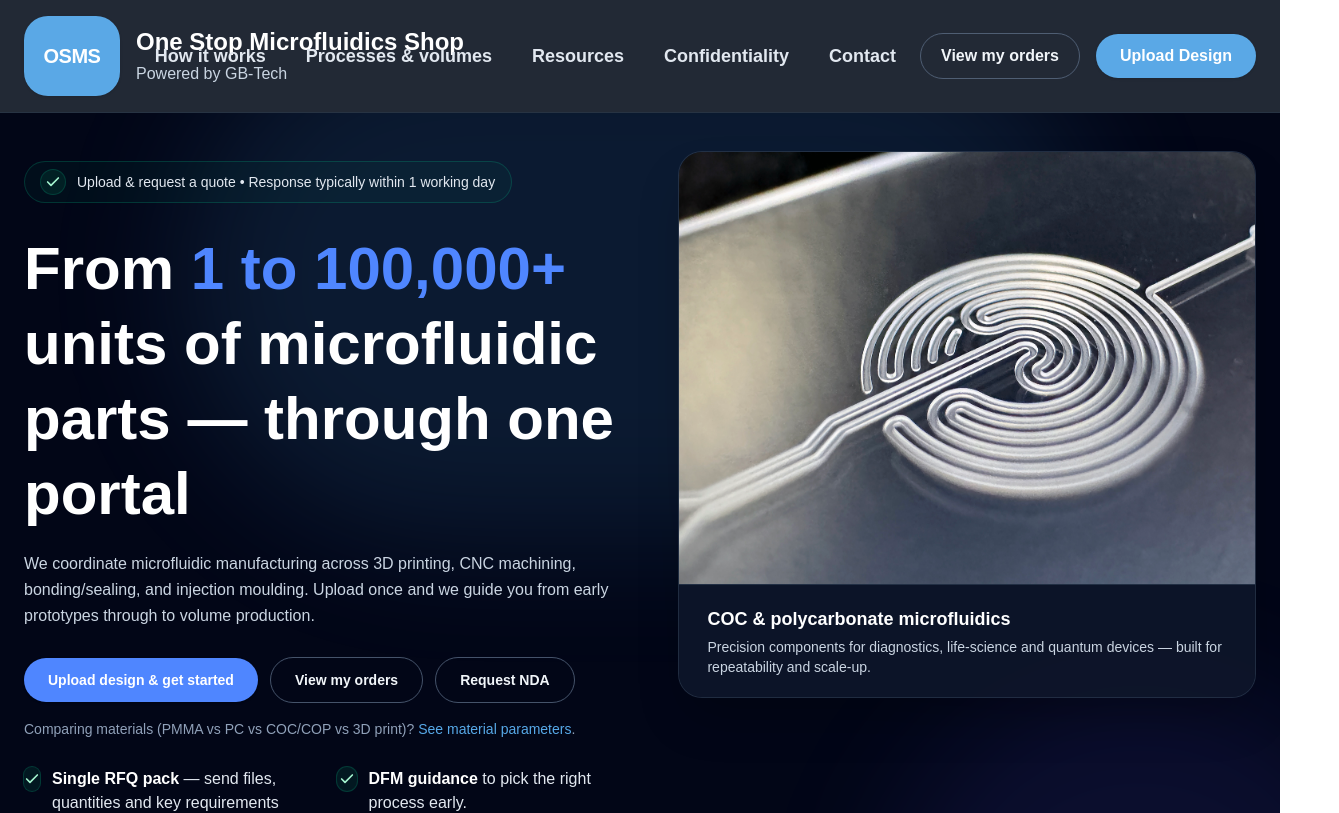
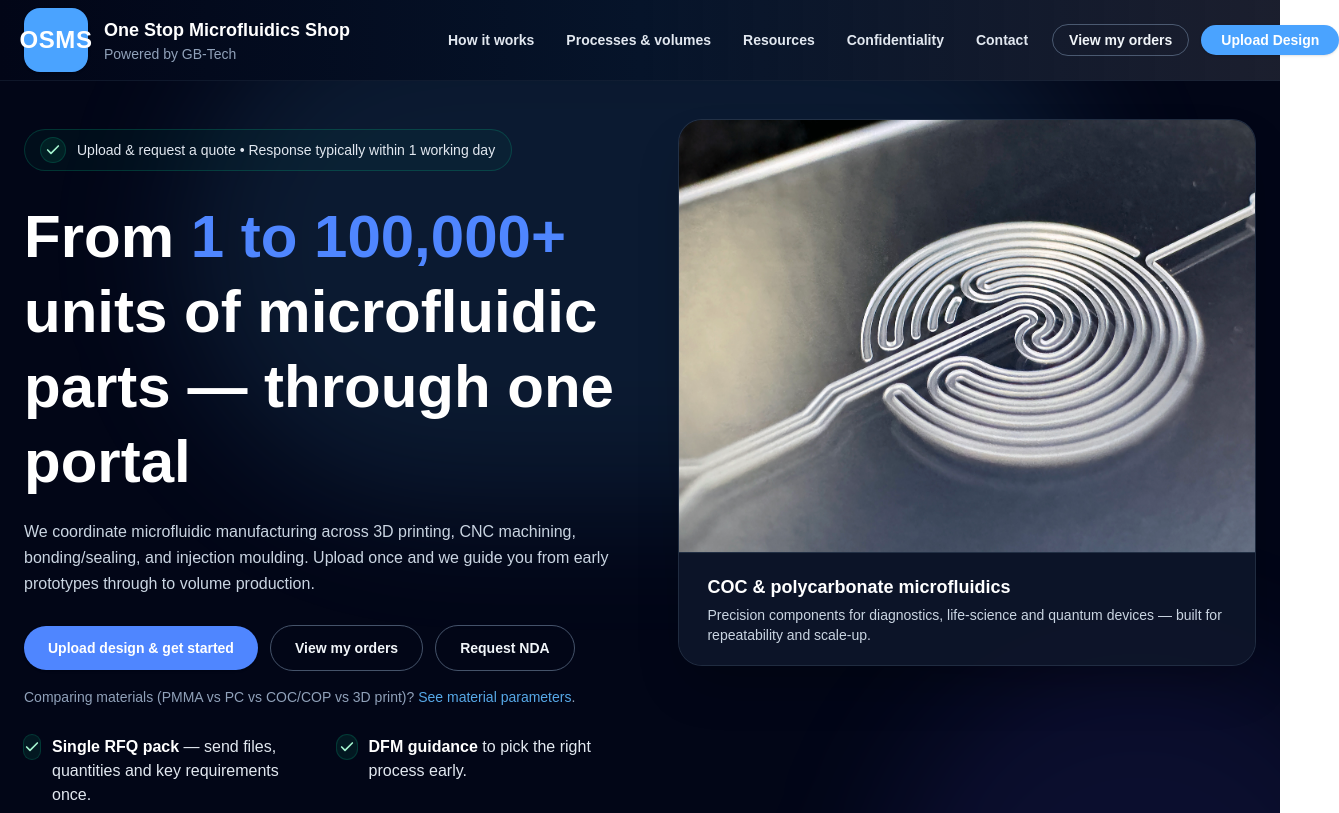
Before and after one commit to OMS-Shop/osm-shop, a Next.js app: page / in a window 1280 px wide. Shown: the top 813 px of the page, 1339 px wide, since content can reach past the window. Built offline with nearby package versions, Linux system fonts and the light colour scheme.

Commit message:
Revert header regression (restore previous layout)

```diff
--- a/app/layout.tsx
+++ b/app/layout.tsx
@@ -1,83 +1,11 @@
-// app/layout.tsx
+import type { Metadata } from "next";
+import Link from "next/link";
 import "./globals.css";
-import Link from "next/link";
-import type { Metadata } from "next";
 
 export const metadata: Metadata = {
   title: "One Stop Microfluidics Shop",
   description: "Microfluidic manufacturing through a single portal.",
 };
-
-function Header() {
-  return (
-    <header className="sticky top-0 z-50 border-b border-slate-700/40 bg-[#0b1220]/90 backdrop-blur">
-      <div className="mx-auto max-w-7xl px-6 py-4">
-        <div className="flex items-center justify-between gap-6">
-          {/* Left: Logo + name */}
-          <div className="flex items-center gap-5 min-w-0">
-            <Link
-              href="/"
-              className="flex items-center gap-4 shrink-0"
-              aria-label="OSMS Home"
-            >
-              <div className="flex h-20 w-24 items-center justify-center rounded-3xl bg-[#5aa8e6] shadow-sm">
-                {/* ✅ Smaller text so it stays inside the pill */}
-                <span className="text-xl font-extrabold text-white tracking-tight">
-                  OSMS
-                </span>
-              </div>
-
-              <div className="leading-tight">
-                <div className="text-2xl font-semibold text-white whitespace-nowrap">
-                  One Stop Microfluidics Shop
-                </div>
-                <div className="mt-1 text-base text-slate-300 whitespace-nowrap">
-                  Powered by GB-Tech
-                </div>
-              </div>
-            </Link>
-          </div>
-
-          {/* Middle nav */}
-          <nav className="hidden lg:flex items-center gap-10 text-lg font-semibold text-slate-200">
-            <Link href="/#how-it-works" className="hover:text-white whitespace-nowrap">
-              How it works
-            </Link>
-            <Link href="/#processes" className="hover:text-white whitespace-nowrap">
-              Processes &amp; volumes
-            </Link>
-            <Link href="/resources" className="hover:text-white whitespace-nowrap">
-              Resources
-            </Link>
-            <Link href="/#confidentiality" className="hover:text-white whitespace-nowrap">
-              Confidentiality
-            </Link>
-            <Link href="/#contact" className="hover:text-white whitespace-nowrap">
-              Contact
-            </Link>
-          </nav>
-
-          {/* Right CTAs */}
-          <div className="flex items-center gap-4 shrink-0">
-            <Link
-              href="/portal"
-              className="rounded-full border border-slate-500/70 bg-transparent px-5 py-2.5 text-base font-semibold text-slate-100 hover:border-slate-300 whitespace-nowrap"
-            >
-              View my orders
-            </Link>
-
-            <Link
-              href="/upload"
-              className="rounded-full bg-[#5aa8e6] px-6 py-2.5 text-base font-semibold text-white shadow hover:opacity-95 whitespace-nowrap"
-            >
-              Upload Design
-            </Link>
-          </div>
-        </div>
-      </div>
-    </header>
-  );
-}
 
 export default function RootLayout({
   children,
@@ -86,9 +14,66 @@ export default function RootLayout({
 }>) {
   return (
     <html lang="en">
-      {/* Force dark page background without touching globals.css */}
-      <body className="min-h-screen bg-[#020617] text-slate-100">
-        <Header />
+      <body className="min-h-screen bg-[#020617] text-slate-100 antialiased">
+        <header className="sticky top-0 z-50 border-b border-slate-800/50 bg-gradient-to-r from-[#020617] via-[#06142a] to-[#020617]/90 backdrop-blur">
+          {/* Wider container so the nav can stay single-line */}
+          <div className="mx-auto flex h-20 max-w-screen-2xl items-center justify-between gap-6 px-6">
+            {/* Brand (do NOT allow shrink/squash) */}
+            <Link href="/" className="flex flex-shrink-0 items-center gap-4">
+              <div className="flex h-16 w-16 flex-shrink-0 items-center justify-center rounded-2xl bg-[#4aa3ff] shadow-sm">
+                <span className="text-2xl font-extrabold text-white tracking-wide">
+                  OSMS
+                </span>
+              </div>
+
+              <div className="min-w-[320px] leading-tight">
+                <div className="whitespace-nowrap text-lg font-semibold text-white">
+                  One Stop Microfluidics Shop
+                </div>
+                <div className="whitespace-nowrap text-sm text-slate-400">
+                  Powered by GB-Tech
+                </div>
+              </div>
+            </Link>
+
+            {/* Nav (force single line per item) */}
+            <nav className="hidden lg:flex items-center gap-8 text-sm font-semibold text-slate-200">
+              <Link href="/#how-it-works" className="whitespace-nowrap hover:text-white">
+                How it works
+              </Link>
+              <Link href="/#processes" className="whitespace-nowrap hover:text-white">
+                Processes &amp; volumes
+              </Link>
+              <Link href="/resources" className="whitespace-nowrap hover:text-white">
+                Resources
+              </Link>
+              <Link href="/#confidentiality" className="whitespace-nowrap hover:text-white">
+                Confidentiality
+              </Link>
+              <Link href="/#contact" className="whitespace-nowrap hover:text-white">
+                Contact
+              </Link>
+            </nav>
+
+            {/* Actions (no wrapping) */}
+            <div className="flex flex-shrink-0 items-center gap-3">
+              <Link
+                href="/portal"
+                className="whitespace-nowrap rounded-full border border-slate-500/70 bg-transparent px-4 py-2 text-sm font-semibold leading-none text-slate-100 hover:border-slate-300"
+              >
+                View my orders
+              </Link>
+
+              <Link
+                href="/upload"
+                className="whitespace-nowrap rounded-full bg-[#4aa3ff] px-5 py-2 text-sm font-semibold leading-none text-white shadow hover:bg-[#1d72ff]"
+              >
+                Upload Design
+              </Link>
+            </div>
+          </div>
+        </header>
+
         {children}
       </body>
     </html>
```
